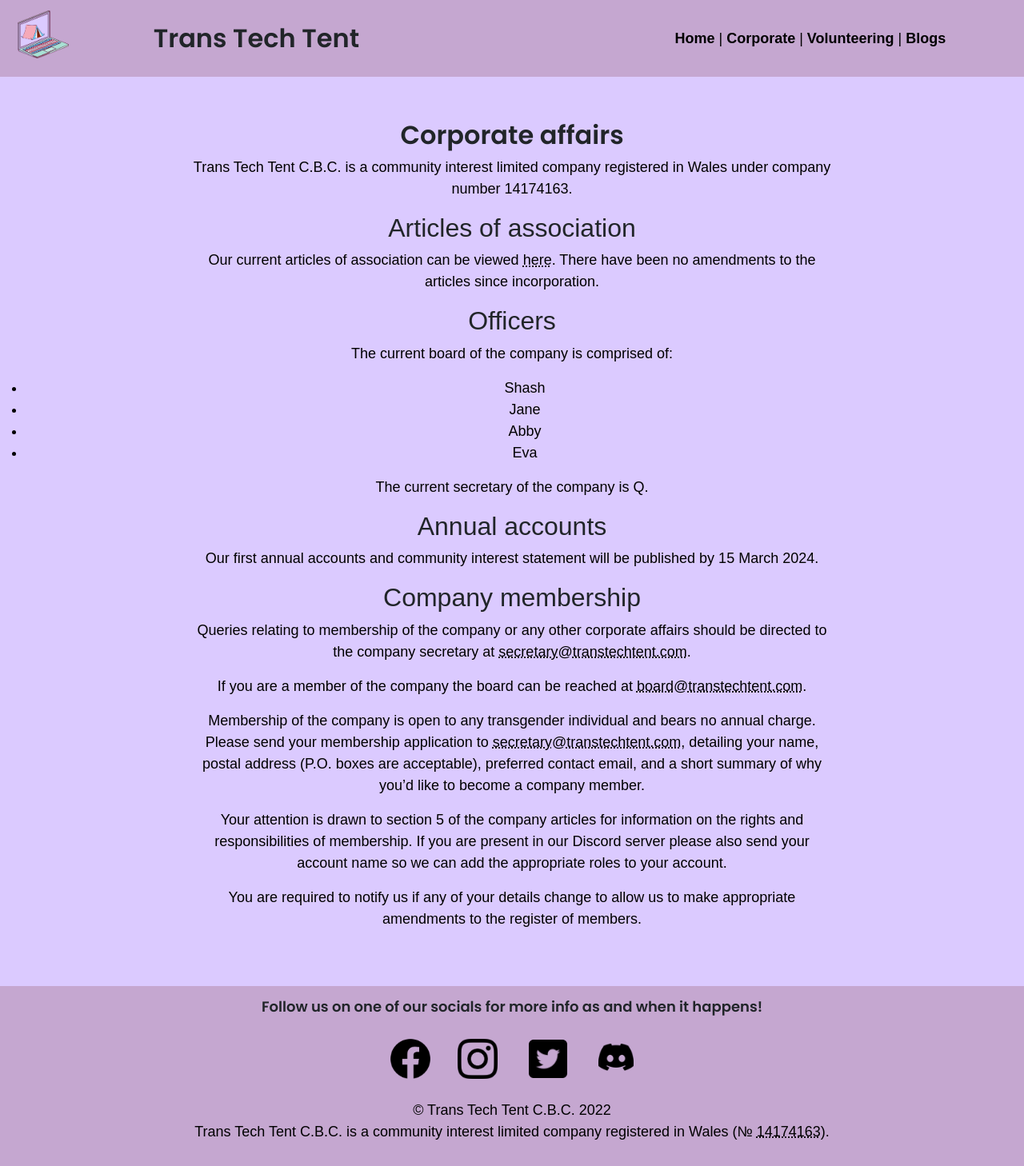
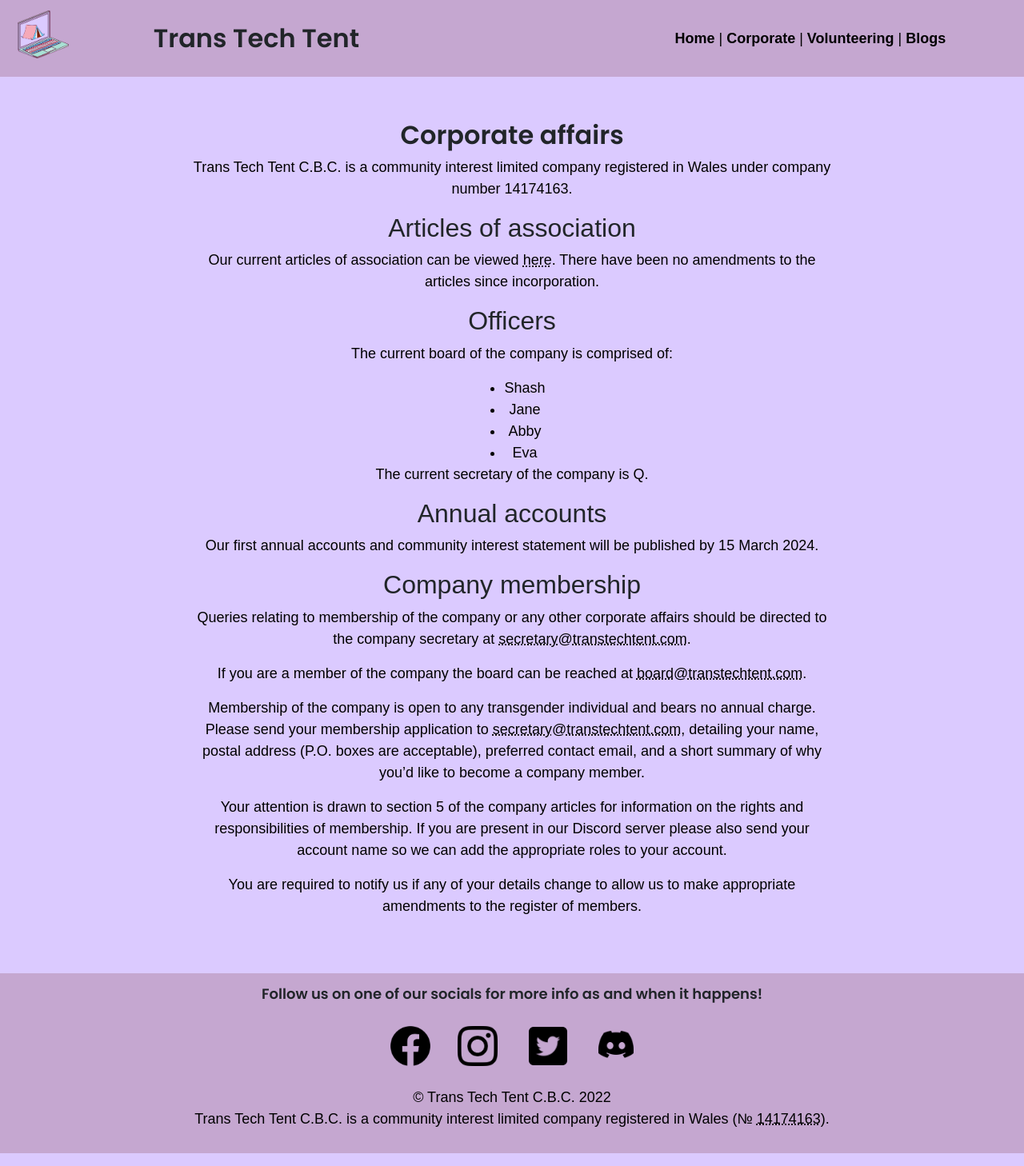
Before and after one commit to Trans-Tech-Tent/TechTent, a Jekyll site: the page built from corporate.md, in a window 1280 px wide. Shown: the whole page at 80% size. Built offline with Jekyll 4.4.1, drawn with Linux system fonts in a browser that asks for light colours; some web fonts are replaced.

Commit message:
Updated alignments
Fixed the alignments so that bullets should show up properly.

```diff
--- a/res/css/main1.css
+++ b/res/css/main1.css
@@ -105,3 +105,10 @@
     top:50%;
     transform:translateY(-50%);
 }
+ul {
+    display: flex;
+    flex-direction: column;
+    width: fit-content;
+    justify-content: center;
+    margin: auto;
+}
```
